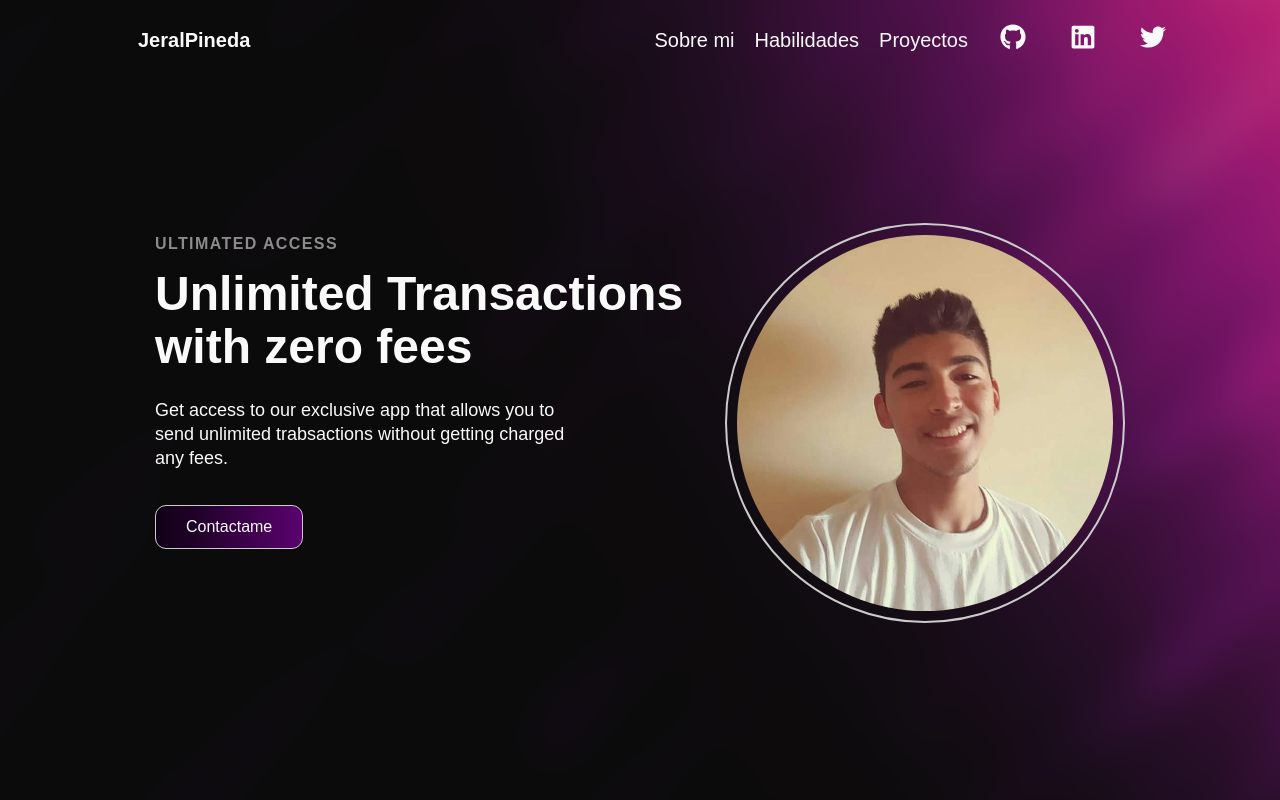
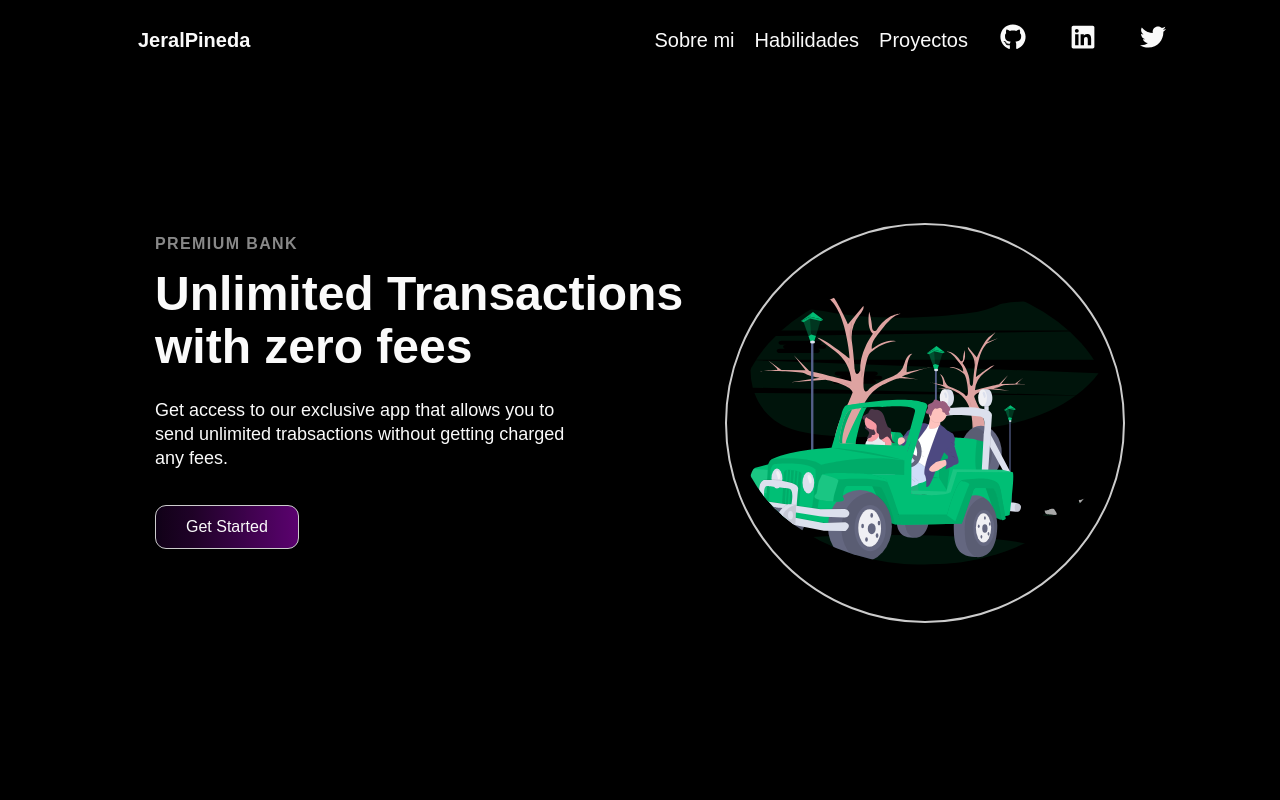
Before and after one commit to JeralPineda/portfolio, a React (Create React App) app: page / in a window 1280 px wide. Shown: the top 800 px of the page. Built offline with nearby package versions, Linux system fonts and the light colour scheme; a web font is replaced by a local one.

Commit message:
Datos de la Hero desde las props

```diff
--- a/src/components/web/HeroSection/index.js
+++ b/src/components/web/HeroSection/index.js
@@ -3,19 +3,16 @@ import React from 'react';
 import { BtnWrap, Column1, Column2, Heading, HeroContainer, HeroRow, HeroWrapper, Img, ImgWrap, Subtitle, TextWrapper, TopLine } from './HeroElements';
 import { Button } from 'components/ButtonElement';
 
-import image from 'assets/images/jeral.jpg';
-import wallpaper from 'assets/images/px.jpg';
-
-export const HeroSection = ({ primary, dark, dark2 }) => {
+export const HeroSection = ({ lightText, imgStart, topLine, headLine, darkText, description, buttonLabel, img, alt, primary, dark, dark2, wallpaper }) => {
    return (
       <HeroContainer wallpaper={wallpaper}>
          <HeroWrapper>
-            <HeroRow>
+            <HeroRow imgStart={imgStart}>
                <Column1>
                   <TextWrapper>
-                     <TopLine>Ultimated Access</TopLine>
-                     <Heading>Unlimited Transactions with zero fees</Heading>
-                     <Subtitle>Get access to our exclusive app that allows you to send unlimited trabsactions without getting charged any fees.</Subtitle>
+                     <TopLine>{topLine}</TopLine>
+                     <Heading lightText={lightText}>{headLine}</Heading>
+                     <Subtitle darkText={darkText}>{description}</Subtitle>
                      <BtnWrap>
                         <Button
                            //
@@ -24,7 +21,7 @@ export const HeroSection = ({ primary, dark, dark2 }) => {
                            dark={dark ? 1 : 0}
                            dark2={dark2 ? 1 : 0}
                         >
-                           Contactame
+                           {buttonLabel}
                         </Button>
                      </BtnWrap>
                   </TextWrapper>
@@ -33,8 +30,8 @@ export const HeroSection = ({ primary, dark, dark2 }) => {
                   <ImgWrap>
                      <Img
                         //
-                        src={image}
-                        alt='imagen'
+                        src={img}
+                        alt={alt}
                      />
                   </ImgWrap>
                </Column2>
```
